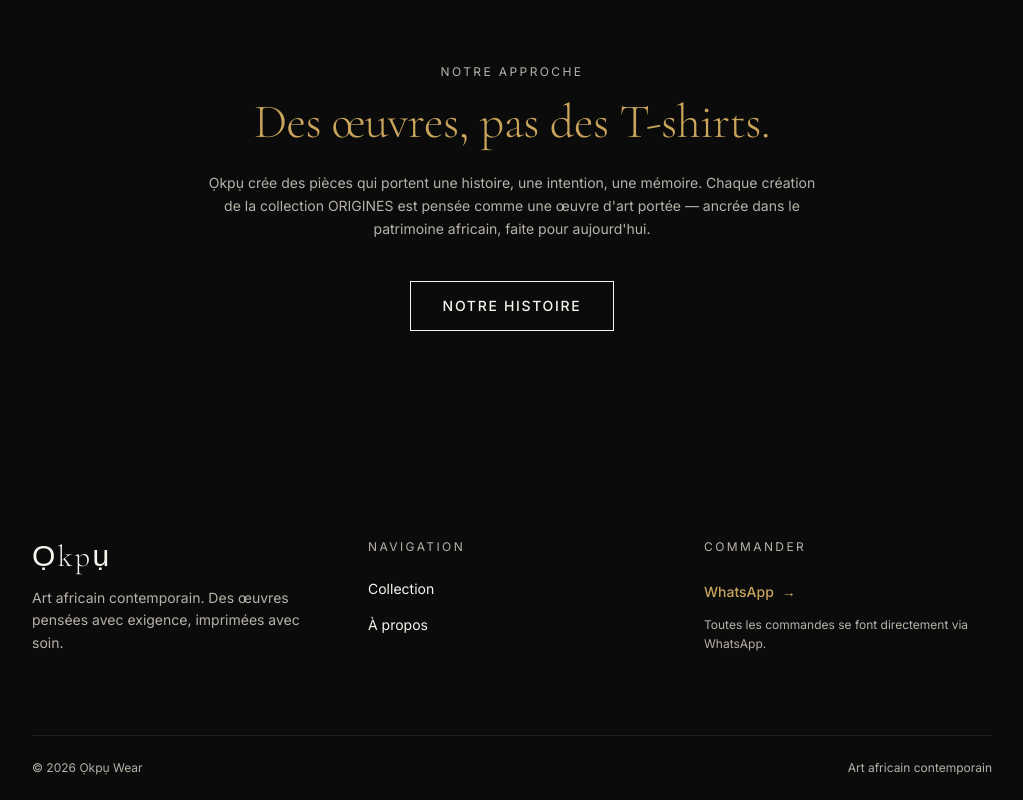
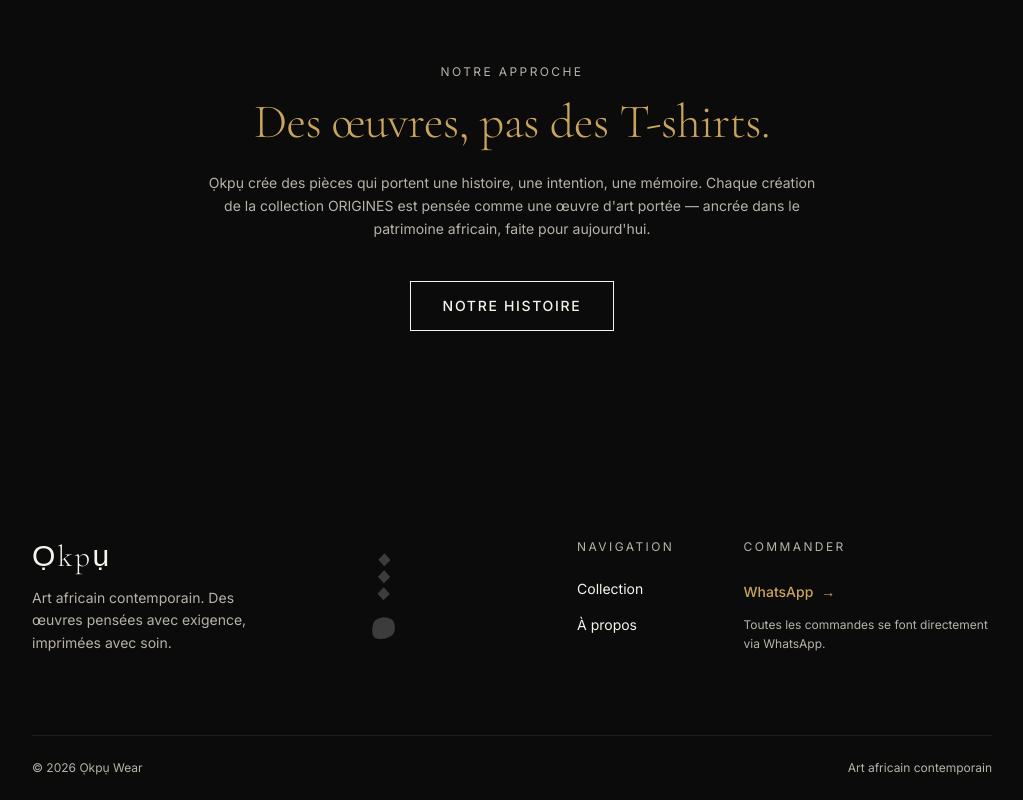
Before and after one commit to panidiela/-okpu-wear, a Next.js app: page / in a window 1280 px wide. Shown: the part 1642-2442 px from the top of the page, without its empty margins (128-1151 px from the left). Built offline with nearby package versions, Linux system fonts and the light colour scheme.

Commit message:
feat: refine footer layout and brand presentation

```diff
--- a/src/app/a-propos/page.tsx
+++ b/src/app/a-propos/page.tsx
@@ -180,7 +180,7 @@ export default function AboutPage() {
               Toutes les commandes se font directement via WhatsApp. Clique ci-dessous pour nous contacter.
             </p>
             <ButtonLink
-              href="https://wa.me/22901000000"
+              href="https://wa.me/237657767577"
               target="_blank"
               rel="noopener noreferrer"
               variant="primary"
--- a/src/app/page.tsx
+++ b/src/app/page.tsx
@@ -7,7 +7,7 @@ import { Container } from "@/components/ui/Container";
 import { Heading } from "@/components/ui/Heading";
 import { ButtonLink } from "@/components/ui/Button";
 
-const WHATSAPP_NUMBER = "22901000000";
+const WHATSAPP_NUMBER = "237657767577";
 
 export default function HomePage() {
   const featured = products.slice(0, 4);
--- a/src/app/produit/[id]/page.tsx
+++ b/src/app/produit/[id]/page.tsx
@@ -25,7 +25,7 @@ export default async function ProductPage({ params }: { params: Promise<{ id: st
   const product = getProductById(id);
   if (!product) notFound();
 
-  const waLink = `https://wa.me/22901000000?text=${encodeURIComponent(product.whatsappMessage)}`;
+  const waLink = `https://wa.me/237657767577?text=${encodeURIComponent(product.whatsappMessage)}`;
 
   return (
     <div className="min-h-screen bg-[#F7F4EE]">
--- a/src/components/Footer.tsx
+++ b/src/components/Footer.tsx
@@ -1,6 +1,6 @@
 import Link from "next/link";
 
-const WHATSAPP_NUMBER = "22901000000";
+const WHATSAPP_NUMBER = "237657767577";
 
 export default function Footer() {
   return (
@@ -35,7 +35,7 @@ export default function Footer() {
       <div className="relative z-10 max-w-5xl mx-auto px-5 md:px-8">
 
         {/* Top */}
-        <div className="py-16 md:py-20 grid grid-cols-1 md:grid-cols-3 gap-12">
+        <div className="py-16 md:py-20 grid grid-cols-1 md:grid-cols-[1fr_auto_1fr_1fr] gap-12">
 
           {/* Colonne marque */}
           <div>
@@ -51,8 +51,18 @@ export default function Footer() {
             </p>
           </div>
 
+          {/* Motif décoratif — visible desktop uniquement */}
+          {/* eslint-disable-next-line @next/next/no-img-element */}
+          <div className="hidden md:flex items-center justify-center md:pl-10" aria-hidden>
+            <img
+              src="/logo/motifokpu2.svg"
+              alt=""
+              className="w-auto h-24 opacity-20 pointer-events-none select-none"
+            />
+          </div>
+
           {/* Navigation */}
-          <div>
+          <div className="md:pl-[130px]">
             <p className="text-xs uppercase tracking-[0.2em] text-[#B7B2A9] mb-6 font-[family-name:var(--font-inter)]">
               Navigation
             </p>
```
